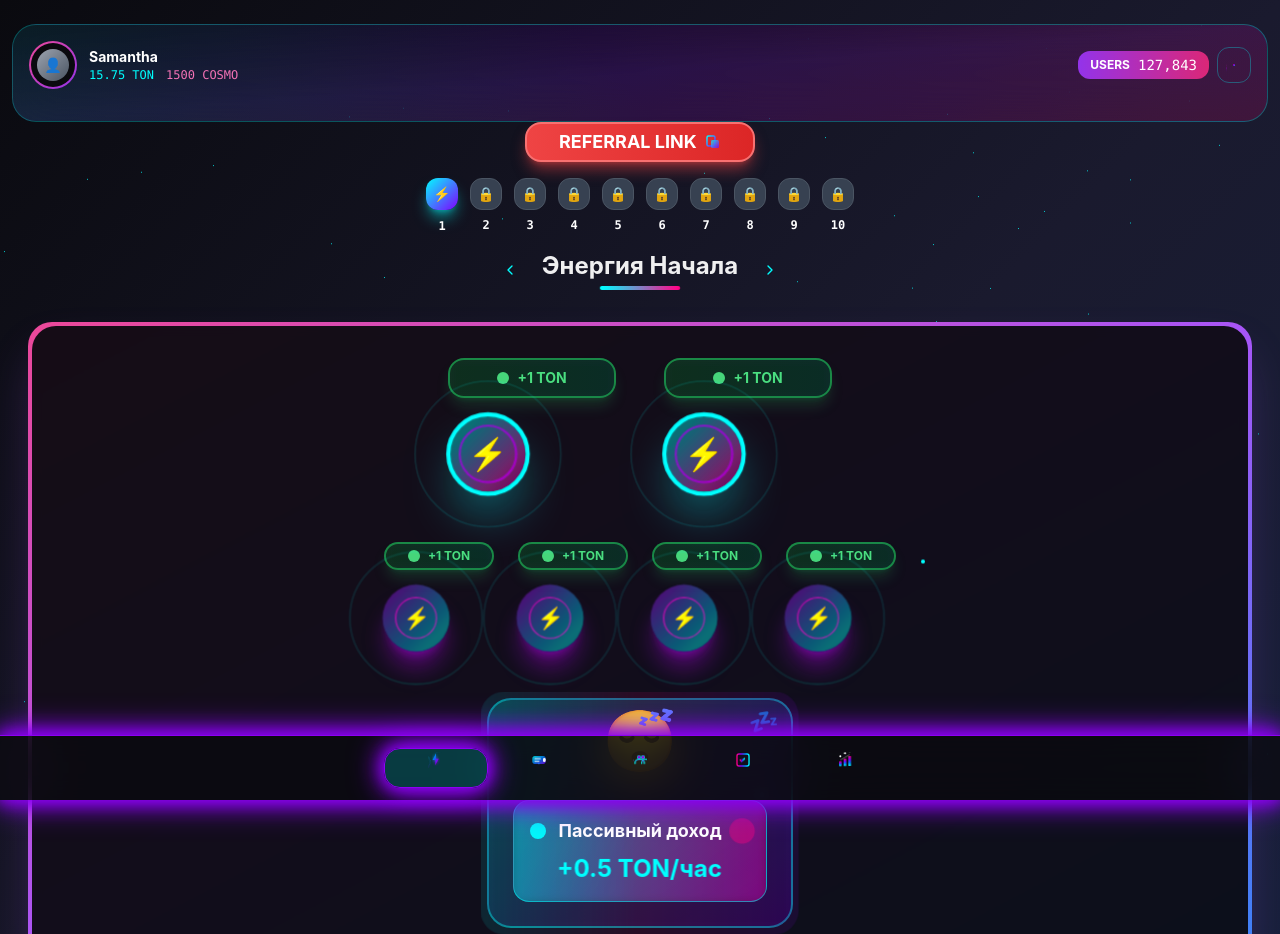
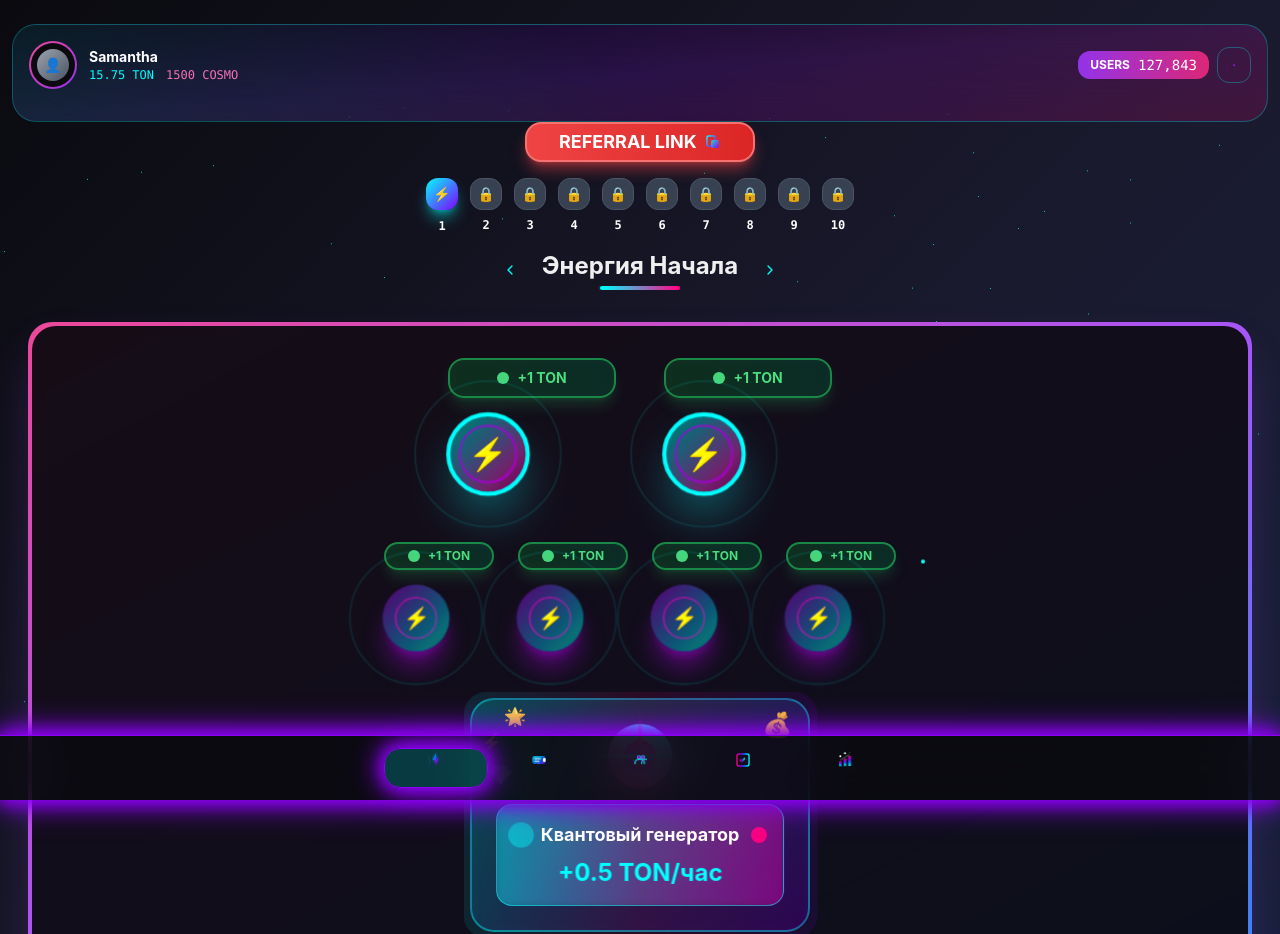
Before and after one commit to CosmoCrowd/cosmos-energy-nexus, a React (Vite) app: page / in a window 1280 px wide. Shown: the top 934 px of the page. Built offline with nearby package versions, Linux system fonts and the light colour scheme; what @tonconnect/sdk would draw is missing.

Commit message:
Remove passive income display and update icon
Removed the passive income display and replaced the icon with a more futuristic one.

```diff
--- a/src/components/screens/energy/EnergyPassiveIncomeDisplay.tsx
+++ /dev/null
@@ -1,41 +0,0 @@
-
-interface EnergyPassiveIncomeDisplayProps {
-  passiveIncome: number;
-}
-
-const EnergyPassiveIncomeDisplay = ({ passiveIncome }: EnergyPassiveIncomeDisplayProps) => {
-  return (
-    <div className="mt-12 text-center relative z-10">
-      <div className="relative inline-block">
-        {/* Futuristic Sleep Pod */}
-        <div className="relative bg-gradient-to-br from-futuristic-primary/20 to-futuristic-secondary/20 rounded-3xl p-6 border-2 border-futuristic-primary/40 backdrop-blur-sm">
-
-          {/* Energy Aura */}
-          <div className="absolute -inset-2 bg-gradient-to-r from-futuristic-primary/10 via-futuristic-accent/10 to-futuristic-secondary/10 rounded-3xl animate-energy-pulse"></div>
-
-          {/* Sleep Icon with Enhancement */}
-          <div className="relative text-6xl mb-4">
-            <div className="animate-bounce">😴</div>
-            {/* Floating Z's */}
-            <div className="absolute -top-2 -right-2 text-2xl text-futuristic-primary animate-float">💤</div>
-          </div>
-
-          {/* Passive Income Display */}
-          <div className="bg-gradient-to-r from-futuristic-primary/30 to-futuristic-accent/30 rounded-2xl p-4 border border-futuristic-primary/50 backdrop-blur-sm">
-            <div className="flex items-center justify-center space-x-3 mb-2">
-              <div className="w-4 h-4 bg-futuristic-primary rounded-full animate-pulse"></div>
-              <span className="text-white font-bold text-lg">Пассивный доход</span>
-              {/* Blinking Button */}
-              <div className="w-4 h-4 bg-futuristic-accent rounded-full animate-ping"></div>
-            </div>
-            <div className="text-futuristic-primary font-bold text-2xl animate-energy-pulse">
-              +{passiveIncome} TON/час
-            </div>
-          </div>
-        </div>
-      </div>
-    </div>
-  );
-};
-
-export default EnergyPassiveIncomeDisplay;
--- a/src/components/screens/energy/EnergyVisualization.tsx
+++ b/src/components/screens/energy/EnergyVisualization.tsx
@@ -6,7 +6,6 @@ import EnergyNavigationHeader from './EnergyNavigationHeader';
 import EnergyParticleBackground from './EnergyParticleBackground';
 import EnergyRewardDisplay from './EnergyRewardDisplay';
 import EnergyParticle from './EnergyParticle';
-import EnergyPassiveIncomeDisplay from './EnergyPassiveIncomeDisplay';
 import EnergyPurchaseModal from './EnergyPurchaseModal';
 
 const EnergyVisualization = () => {
@@ -92,9 +91,50 @@ const EnergyVisualization = () => {
               </div>
             </div>
 
-            <EnergyPassiveIncomeDisplay
-              passiveIncome={(currentEnergyIndex + 1) * 0.5}
-            />
+            {/* Futuristic Auto-Income Display */}
+            <div className="mt-12 text-center relative z-10">
+              <div className="relative inline-block">
+                <div className="relative bg-gradient-to-br from-futuristic-primary/20 to-futuristic-secondary/20 rounded-3xl p-6 border-2 border-futuristic-primary/40 backdrop-blur-sm">
+
+                  {/* Energy Aura */}
+                  <div className="absolute -inset-2 bg-gradient-to-r from-futuristic-primary/10 via-futuristic-accent/10 to-futuristic-secondary/10 rounded-3xl animate-energy-pulse"></div>
+
+                  {/* Futuristic Auto-Income Icon */}
+                  <div className="relative text-6xl mb-4">
+                    <div className="relative">
+                      {/* Main quantum generator */}
+                      <div className="w-16 h-16 mx-auto bg-gradient-to-br from-futuristic-primary to-futuristic-accent rounded-full flex items-center justify-center animate-spin">
+                        <div className="w-8 h-8 bg-gradient-to-br from-futuristic-accent to-futuristic-secondary rounded-full animate-pulse"></div>
+                      </div>
+
+                      {/* Floating money particles around the generator */}
+                      <div className="absolute -top-2 -right-2 text-2xl animate-bounce">💰</div>
+                      <div className="absolute -bottom-2 -left-2 text-xl animate-bounce" style={{animationDelay: '0.3s'}}>💎</div>
+                      <div className="absolute top-2 -left-4 text-lg animate-bounce" style={{animationDelay: '0.6s'}}>⚡</div>
+                      <div className="absolute -top-4 left-2 text-lg animate-bounce" style={{animationDelay: '0.9s'}}>🌟</div>
+
+                      {/* Energy streams */}
+                      <div className="absolute top-1/2 left-1/2 transform -translate-x-1/2 -translate-y-1/2">
+                        <div className="w-20 h-1 bg-gradient-to-r from-transparent via-futuristic-primary to-transparent animate-pulse"></div>
+                        <div className="w-1 h-20 bg-gradient-to-b from-transparent via-futuristic-accent to-transparent animate-pulse absolute top-1/2 left-1/2 transform -translate-x-1/2 -translate-y-1/2"></div>
+                      </div>
+                    </div>
+                  </div>
+
+                  {/* Auto Income Display */}
+                  <div className="bg-gradient-to-r from-futuristic-primary/30 to-futuristic-accent/30 rounded-2xl p-4 border border-futuristic-primary/50 backdrop-blur-sm">
+                    <div className="flex items-center justify-center space-x-3 mb-2">
+                      <div className="w-4 h-4 bg-futuristic-primary rounded-full animate-ping"></div>
+                      <span className="text-white font-bold text-lg">Квантовый генератор</span>
+                      <div className="w-4 h-4 bg-futuristic-accent rounded-full animate-pulse"></div>
+                    </div>
+                    <div className="text-futuristic-primary font-bold text-2xl animate-energy-pulse">
+                      +{(currentEnergyIndex + 1) * 0.5} TON/час
+                    </div>
+                  </div>
+                </div>
+              </div>
+            </div>
           </div>
         </div>
       </div>
```
